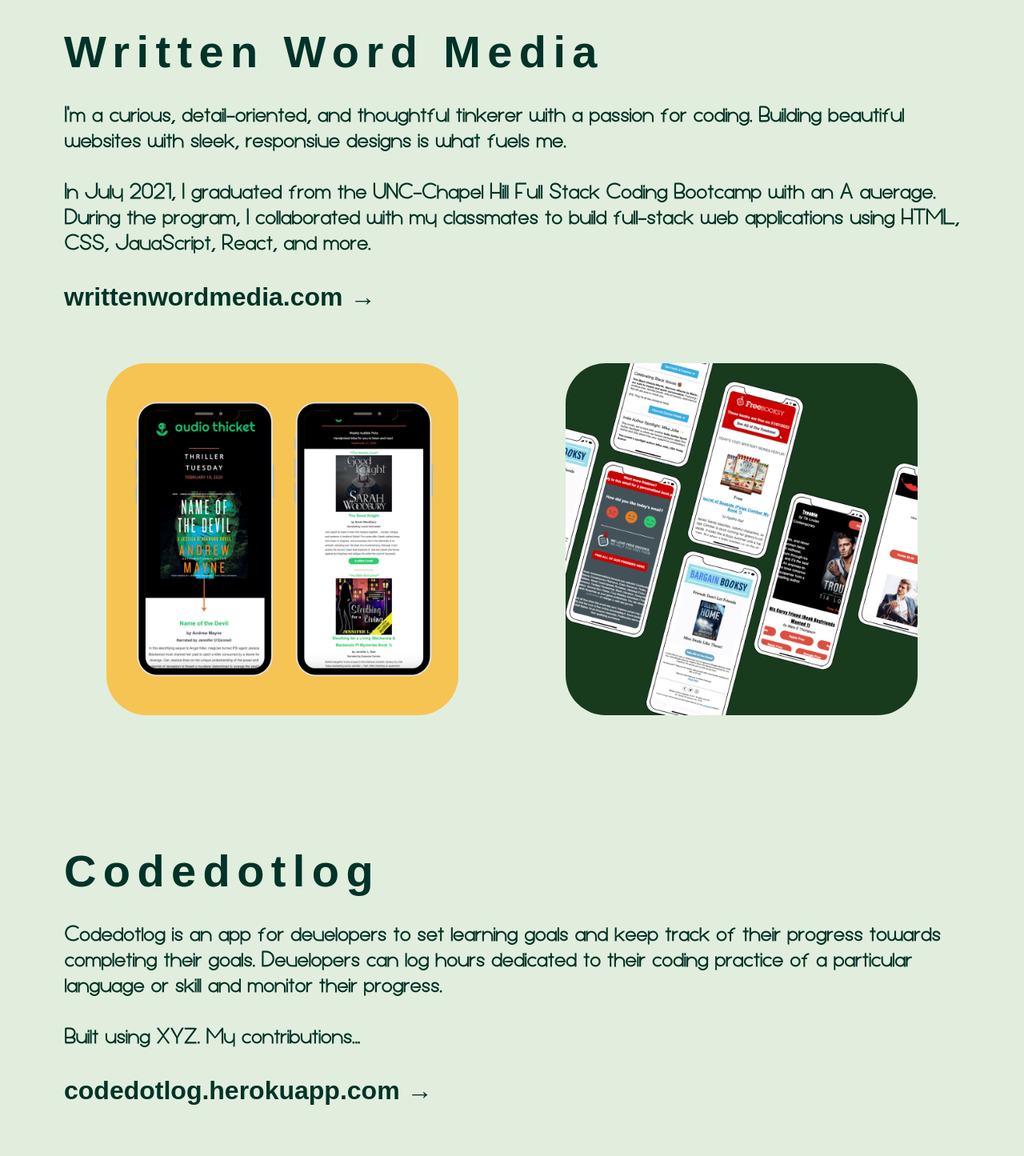
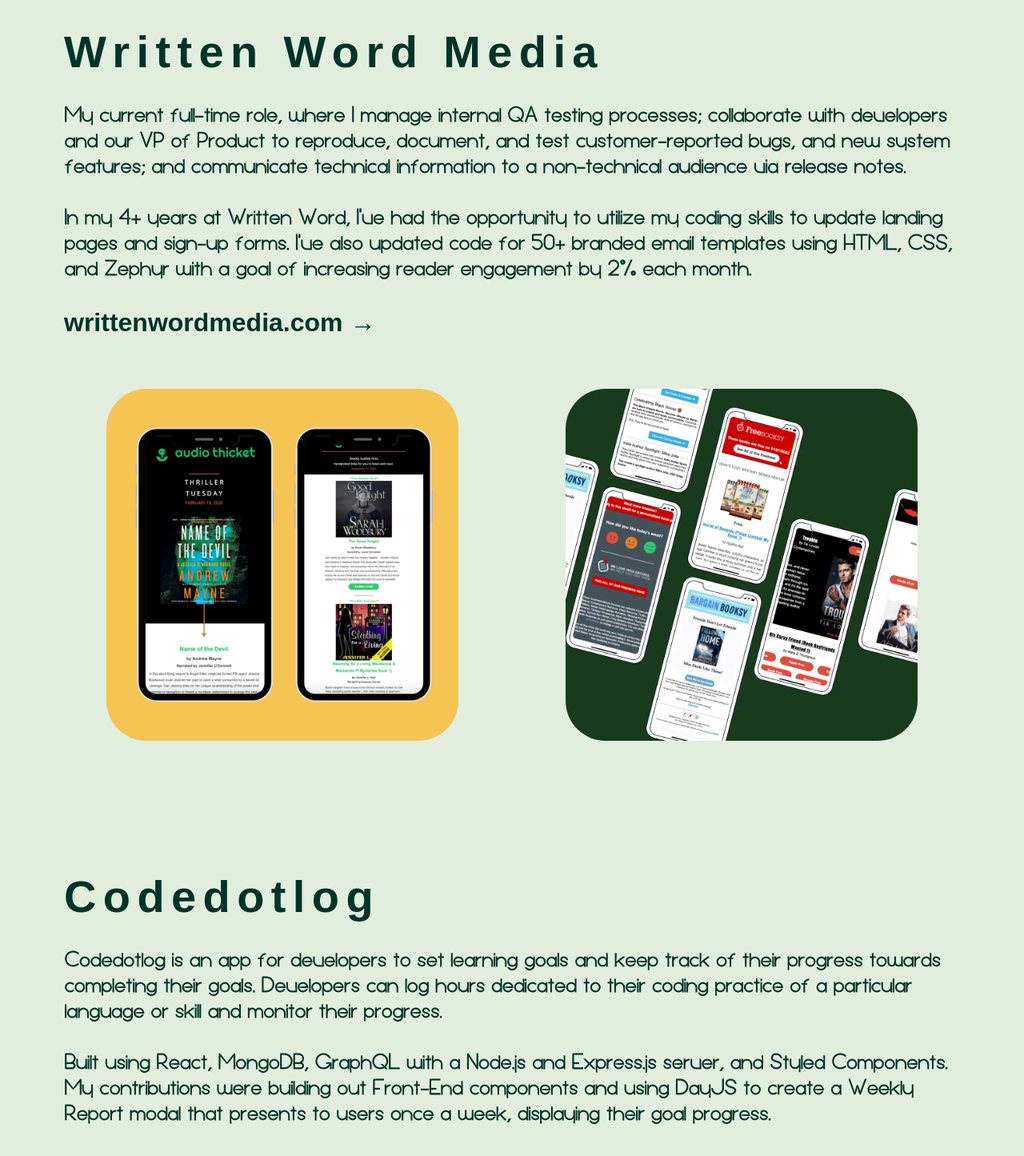
Before and after one commit to mcraeteisha/2022-portfolio, a React (Create React App) app in the folder teisha-portfolio/: page / in a window 1280 px wide. Shown: the part 2340-3785 px from the top of the page at 80% size. Built offline with nearby package versions, Linux system fonts and the light colour scheme; a web font is replaced by a local one.

Commit message:
updated descriptions for projects

```diff
--- a/teisha-portfolio/src/components/pages/CodedotlogWork.js
+++ b/teisha-portfolio/src/components/pages/CodedotlogWork.js
@@ -14,7 +14,7 @@
            <DescriptionDiv>
             <CodedotlogDescription>
                 <p>Codedotlog is an app for developers to set learning goals and keep track of their progress towards completing their goals. Developers can log hours dedicated to their coding practice of a particular language or skill and monitor their progress.</p><br/>
-                <p>Built using XYZ. My contributions...</p><br/>
+                <p>Built using React, MongoDB, GraphQL with a Node.js and Express.js server, and Styled Components. My contributions were building out Front-End components and using DayJS to create a Weekly Report modal that presents to users once a week, displaying their goal progress.</p><br/>
             </CodedotlogDescription>
                 <CodedotlogLink href="http://codedotlog.herokuapp.com/" target="_blank" rel="noreferrer noopener"><h3>codedotlog.herokuapp.com →</h3></CodedotlogLink>
             </DescriptionDiv>
--- a/teisha-portfolio/src/components/pages/WWMWork.js
+++ b/teisha-portfolio/src/components/pages/WWMWork.js
@@ -13,8 +13,8 @@
             </HeadingDiv>
            <DescriptionDiv>
             <WWMDescription>
-                <p>I'm a curious, detail-oriented, and thoughtful tinkerer with a passion for coding. Building beautiful websites with sleek, responsive designs is what fuels me.</p><br/>
-                <p>In July 2021, I graduated from the UNC-Chapel Hill Full Stack Coding Bootcamp with an A average. During the program, I collaborated with my classmates to build full-stack web applications using HTML, CSS, JavaScript, React, and more.</p><br/>
+                <p>My current full-time role, where I manage internal QA testing processes; collaborate with developers and our VP of Product to reproduce, document, and test customer-reported bugs, and new system features; and communicate technical information to a non-technical audience via release notes.</p><br/>
+                <p>In my 4+ years at Written Word, I've had the opportunity to utilize my coding skills to update landing pages and sign-up forms. I've also updated code for 50+ branded email templates using HTML, CSS, and Zephyr with a goal of increasing reader engagement by 2% each month.</p><br/>
             </WWMDescription>
                 <WWMLink href="https://www.writtenwordmedia.com/" target="_blank" rel="noreferrer noopener"><h3>writtenwordmedia.com →</h3></WWMLink>
             </DescriptionDiv>
```
